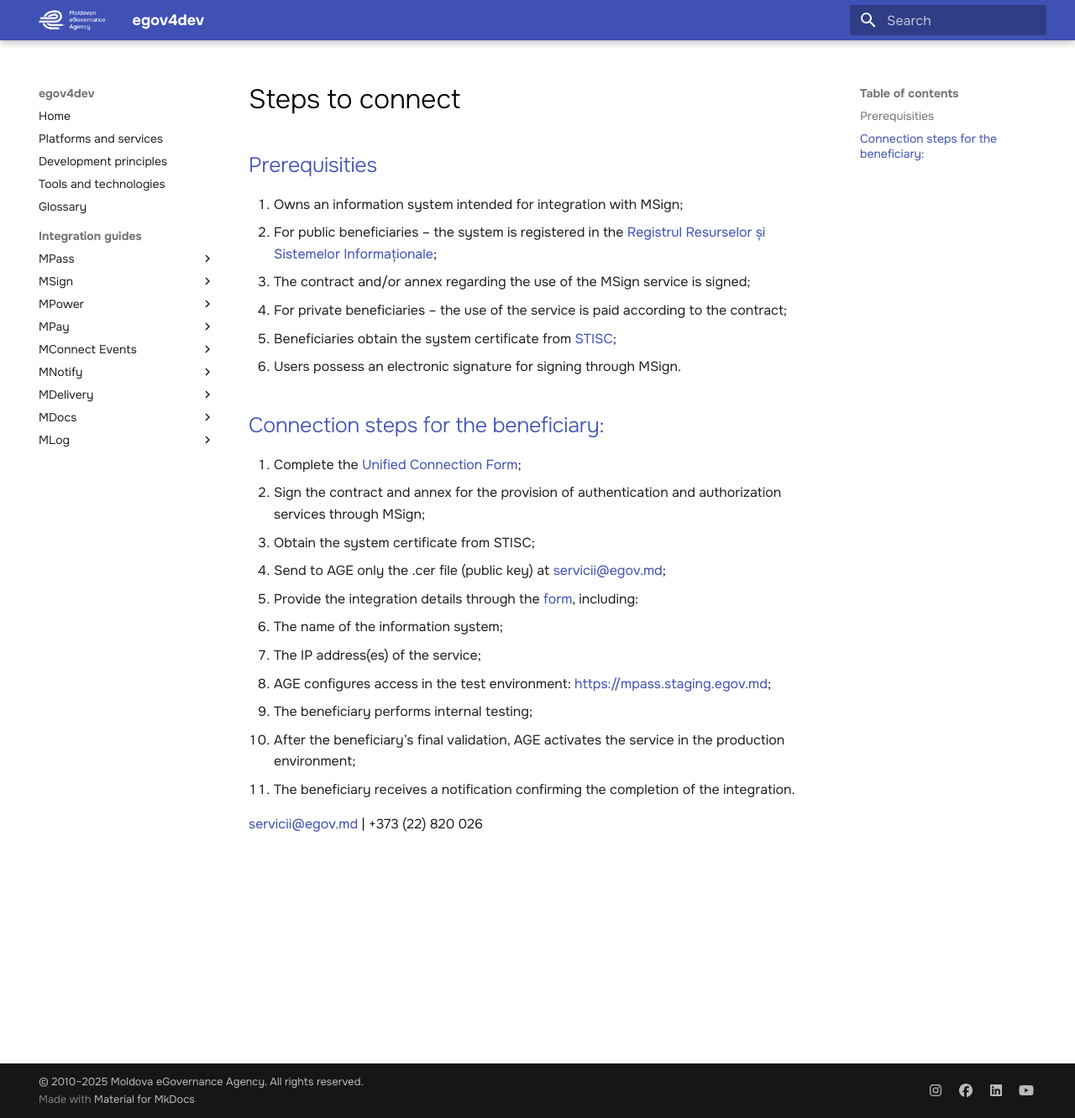
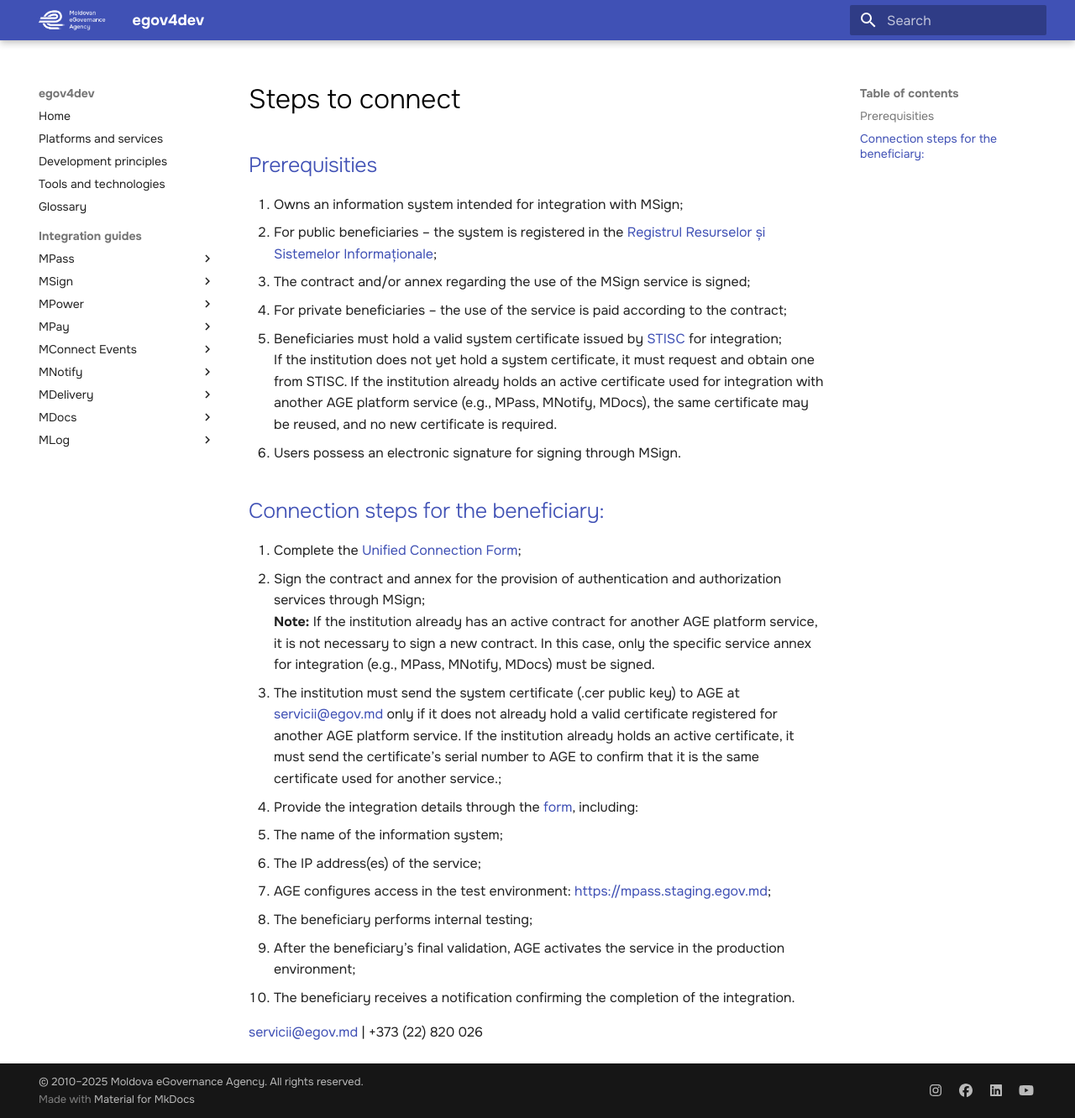
Before and after one commit to egov-moldova/egov4dev, an MkDocs documentation site: the page built from docs/guides/msign/process.md, in a window 1280 px wide and 1332 px high. Shown: the whole window at 84% size. Built offline with MkDocs 1.6.1 and Material for MkDocs 9.7.7, drawn with Linux system fonts in a browser that asks for light colours.

Commit message:
Update process.md

```diff
--- a/docs/guides/msign/process.md
+++ b/docs/guides/msign/process.md
@@ -4,21 +4,20 @@
 2. For public beneficiaries – the system is registered in the [Registrul Resurselor și Sistemelor Informaționale](https://rsi.gov.md/procedure);
 3. The contract and/or annex regarding the use of the MSign service is signed;
 4. For private beneficiaries – the use of the service is paid according to the contract;
-5. Beneficiaries obtain the system certificate from [STISC](https://semnatura.md/order/system-certificate);
+5. Beneficiaries must hold a valid system certificate issued by [STISC](https://semnatura.md/order/system-certificate) for integration; <br>If the institution does not yet hold a system certificate, it must request and obtain one from STISC. If the institution already holds an active certificate used for integration with another AGE platform service (e.g., MPass, MNotify, MDocs), the same certificate may be reused, and no new certificate is required.
 6. Users possess an electronic signature for signing through MSign.
 
 ## Connection steps for the beneficiary:
 
 1. Complete the [Unified Connection Form](https://forms.office.com/Pages/ResponsePage.aspx?id=Z4f8jWsRaEKDxfvIWTRtOHwLku9yOJZAs22J7gTUxBNUMFhISEJPMUNGOTIwV09OTkFTUUtLSk9LTS4u);
-2. Sign the contract and annex for the provision of authentication and authorization services through MSign;
-3. Obtain the system certificate from STISC;
-4. Send to AGE only the .cer file (public key) at [servicii@egov.md](servicii@egov.md);
-5. Provide the integration details through the [form](https://forms.office.com/Pages/ResponsePage.aspx?id=Z4f8jWsRaEKDxfvIWTRtOPEKwFi7MyRNimikcwdXWMlUQTIwMTEwT0czVlM1RTZJTzhRU05JQVI5Ti4u), including:
+2. Sign the contract and annex for the provision of authentication and authorization services through MSign;<br>**Note:** If the institution already has an active contract for another AGE platform service, it is not necessary to sign a new contract. In this case, only the specific service annex for integration (e.g., MPass, MNotify, MDocs) must be signed.
+3. The institution must send the system certificate (.cer public key) to AGE at [servicii@egov.md](servicii@egov.md) only if it does not already hold a valid certificate registered for another AGE platform service. If the institution already holds an active certificate, it must send the certificate’s serial number to AGE to confirm that it is the same certificate used for another service.;
+4. Provide the integration details through the [form](https://forms.office.com/Pages/ResponsePage.aspx?id=Z4f8jWsRaEKDxfvIWTRtOPEKwFi7MyRNimikcwdXWMlUQTIwMTEwT0czVlM1RTZJTzhRU05JQVI5Ti4u), including:
    * The name of the information system;
    * The IP address(es) of the service;
-6. AGE configures access in the test environment: [https://mpass.staging.egov.md](https://mpass.staging.egov.md);
-7. The beneficiary performs internal testing;
-8. After the beneficiary’s final validation, AGE activates the service in the production environment;
-9. The beneficiary receives a notification confirming the completion of the integration.
+5. AGE configures access in the test environment: [https://mpass.staging.egov.md](https://mpass.staging.egov.md);
+6. The beneficiary performs internal testing;
+7. After the beneficiary’s final validation, AGE activates the service in the production environment;
+8. The beneficiary receives a notification confirming the completion of the integration.
 
 [servicii@egov.md](servicii@egov.md) | +373 (22) 820 026
```
